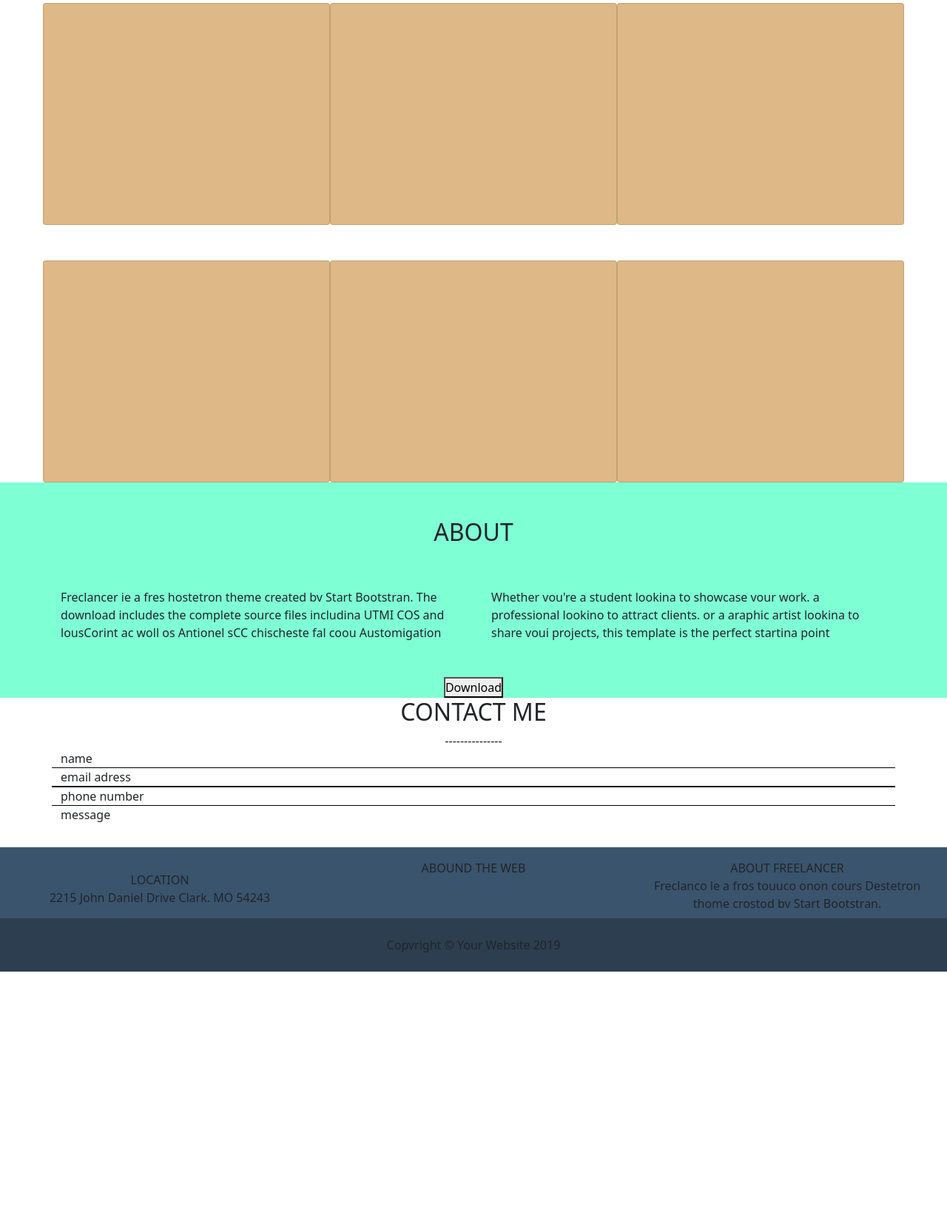
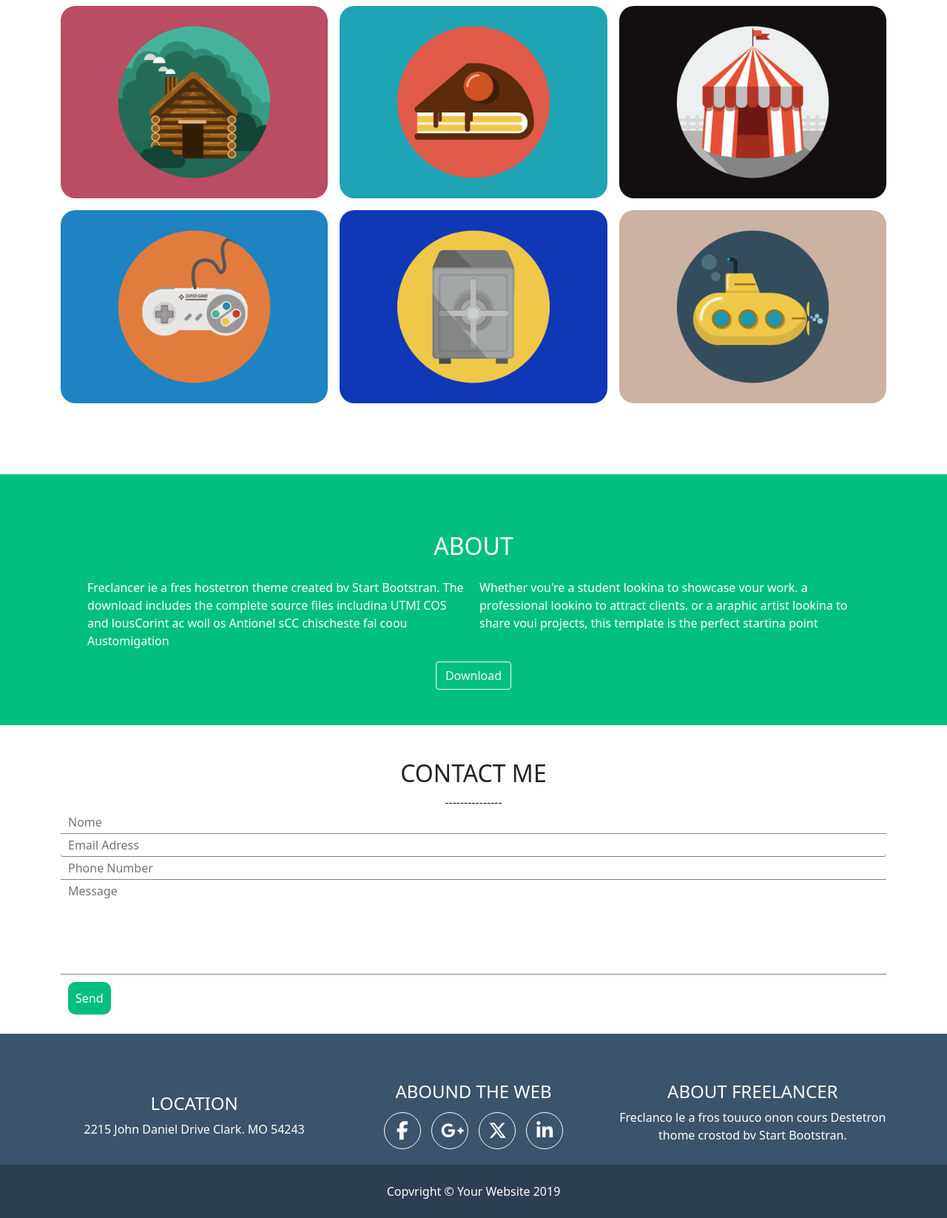
Before and after one commit to tomasdarienko/html-css-bootstrap-freelancer, a plain HTML site: page index.html in a window 1280 px wide. Shown: the part 714-2360 px from the top of the page at 74% size. Before the commit the page ends 2027 px from the top, so only its background shows below. Drawn offline with nearby package versions, Linux system fonts and the light colour scheme.

Commit message:
stilised the page

```diff
--- a/css/style.css
+++ b/css/style.css
@@ -8,15 +8,17 @@
      background-color: rgb(44, 62, 80);
 }
 .jumbo{
-     height: 500px;
-     background-color: aquamarine;
+     background-color: rgb(0, 191, 127);
+}
+.card img{
+ border-radius: 20px;
+ border: 0px solid white;
 }
 .card{
-     height: 300px;
-     background-color: burlywood;
+     border: none;
 }
 .bg-acqua{
-     background-color: aquamarine;
+     background-color: rgb(0, 191, 127);
 }
 .border-t-b{
      border-top:1px solid black;
@@ -28,3 +30,45 @@
 .bg-bluscuro{
      background-color: rgb(44, 62, 80);
 }
+ul{
+     list-style: none;
+}
+ul li{
+     padding: 3px 5px;
+}
+#user-img{
+     max-width:250px ;
+     margin: 20px;
+}
+.col-12 h2{
+     margin-top: 30px;
+}
+
+.my-input{
+width: 100%;
+background-color: #fff;
+border: none;
+border-bottom: 1px solid grey;
+padding: 3px 10px;}
+
+.message{
+     padding-bottom: 100px;
+}
+.invia{
+     padding: 10px;
+     background-color: rgb(0, 191, 127);
+     color: #fff;
+     border: none;
+     border-radius: 10px;
+     margin: 10px;
+}
+
+.social i{
+     border: 1px solid white;
+     border-radius: 50%;
+     font-size: 25px;
+     padding: 12px;
+     margin: 5px;
+     width: 50px;
+     height: 50px;
+}
--- a/index.html
+++ b/index.html
@@ -7,26 +7,27 @@
      <link href="https://cdn.jsdelivr.net/npm/bootstrap@5.0.2/dist/css/bootstrap.min.css" rel="stylesheet"
           integrity="sha384-EVSTQN3/azprG1Anm3QDgpJLIm9Nao0Yz1ztcQTwFspd3yD65VohhpuuCOmLASjC" crossorigin="anonymous">
      <link rel="stylesheet" href="./css/style.css">
+     <script src="https://kit.fontawesome.com/2d1645b189.js" crossorigin="anonymous"></script>
      <title>Document</title>
 </head>
 
 <body>
      <div class="container-fluid">
-          <div class="row row-cols-2 header">
-               <div class="col">
+          <div class="row row-cols-2 header text-white">
+               <div class="col d-flex justify-content-center align-items-center">
                     <h2>START BOOTSTRAP</h2>
                </div>
-               <div class="col ">
-                    <ul>
+               <div class="col d-flex justify-content-center align-items-center">
+                    <ul class="d-flex">
                          <li>portfolio</li>
                          <li>about</li>
                          <li>contact</li>
                     </ul>
                </div>
           </div>
-          <div class="row jumbo">
-               <div class="col-12 text-center">
-
+          <div class="row jumbo p-5">
+               <div class="col-12 text-center text-white">
+                    <img id="user-img" src="./img/avatar.svg" alt="">
                     <h1>SATRT BOOTSTRAP</h1>
                     <div> -----------------</div>
                     <div>GRAPHIC ARTIST - WEB DESIGNER - ILLUSTRATOR</div>
@@ -34,35 +35,47 @@
                </div>
           </div>
      </div>
-     <div class="container">
-          <div class="row g-5 ">
+     <div class="container pb-5">
+          <div class="row g-3">
                <div class="col-12 text-center">
                     <h2>PORTFOLIO</h2>
                     <div>-------------</div>
                </div>
-               <div class="col-sm-12 col-md-6 col-lg-4 card">
-
+               <div class="col-12 col-md-6 col-lg-4 ">
+                    <div class="card">
+                         <img src="./img/cabin.png" alt="">
                     </div>
-               <div class="col-sm-12 col-md-6 col-lg-4 card">
-
                </div>
-               <div class="col-sm-12 col-md-6 col-lg-4 card">
-
+               <div class="col-12 col-md-6 col-lg-4 ">
+                    <div class="card">
+                         <img src="./img/cake.png" alt="">
                     </div>
-               <div class="col-sm-12 col-md-6 col-lg-4 card">
-
                </div>
-               <div class="col-sm-12 col-md-6 col-lg-4 card">
-
+               <div class="col-12 col-md-6 col-lg-4 ">
+                    <div class="card">
+                         <img src="./img/circus.png" alt="">
                     </div>
-               <div class="col-sm-12 col-md-6 col-lg-4 card">
-
+               </div>
+               <div class="col-12 col-md-6 col-lg-4 ">
+                    <div class="card">
+                         <img src="./img/game.png" alt="">
+                    </div>
+               </div>
+               <div class="col-12 col-md-6 col-lg-4 ">
+                    <div class="card">
+                         <img src="./img/safe.png" alt="">
+                    </div>
+               </div>
+               <div class="col-12 col-md-6 col-lg-4 ">
+                    <div class="card">
+                         <img src="./img/submarine.png" alt="">
+                    </div>
                </div>
           </div>
      </div>
      <div class="bg-acqua mt-5">
-          <div class="container bg-acqua mt-5">
-               <div class="row g-5">
+          <div class="container p-5 text-white">
+               <div class="row g-3 ">
                     <div class="col-12 text-center">
                          <h2>ABOUT</h2>
                     </div>
@@ -82,57 +95,68 @@
                          araphic artist lookina to share voui projects, this template is the perfect startina point
                     </div>
                     <div class="col-12 text-center">
-                         <button>Download</button>
+                         <button type="button" class="btn btn-outline-light">Download</button>
                     </div>
                </div>
           </div>
      </div>
-     <div class="container">
+     <div class="container py-3">
           <div class="row">
                <div class="col-12 text-center">
                     <h2>CONTACT ME</h2>
                     <div>---------------</div>
                </div>
                <div class="col-12">
-                    <div>name</div>
+                    <form action="#" method="GET">
+                         <input type="text" id="name" name="name" placeholder="Nome" class="my-input" required>
+                         <input type="email" id="email" name="email" placeholder="Email Adress"
+                              class="form-control my-input" required>
+                         <input type="tel" id="tel" name="tel" placeholder="Phone Number" class="my-input" required>
+                         <input type="text" id="Message" name="Message" placeholder="Message" class="my-input message"
+                              required>
+                         <input type="submit" class="invia" value="Send">
+                    </form>
                </div>
-               <div class="col-12 border-t-b">
-                    <div>email adress</div>
-               </div>
-               <div class="col-12 border-t-b">
-                    <div>phone number</div>
-               </div>
-               <div class="col-12">
-                    <div>message</div>
-               </div>
+
 
 
           </div>
      </div>
-     <div class="container-fluid bg-bluchiaro mt-5">
+     <div class="bg-bluchiaro py-3">
+          <div class="container bg-bluchiaro mt-5 text-white">
                <div class="row text-center g-3">
                     <div class="col-sm-12 col-md-4 p-3">
-                    <span>LOCATION <br>
-                         2215 John Daniel Drive Clark.
+                         <h4>LOCATION</h4>
+                             <span>2215 John Daniel Drive Clark.
                               MO 54243</span>
                     </div>
                     <div class="col-sm-12 col-md-4">
-                    <span>ABOUND THE WEB</span>
+                         <h4>ABOUND THE WEB</h4>
+                         <div class="social">
+                              <i class="fa-brands fa-facebook-f"></i>
+                              <i class="fa-brands fa-google-plus-g"></i>
+                              <i class="fa-brands fa-x-twitter"></i>
+                              <i class="fa-brands fa-linkedin-in"></i>
+                         </div>
+
                     </div>
                     <div class="col-sm-12 col-md-4">
-                    <span>ABOUT FREELANCER <br>
-                         Freclanco le a fros touuco onon cours Destetron thome crostod
+                         <h4>ABOUT FREELANCER </h4>
+                              <span>Freclanco le a fros touuco onon cours Destetron thome crostod
                               bv Start Bootstran.</span>
                     </div>
                </div>
           </div>
-     <div class="container-fluid bg-bluscuro">
+     </div>
+     <div class="bg-bluscuro">
+          <div class="container text-white">
                <div class="row text-center">
                     <div class="col-12 p-4">
                          <div>Copvright © Your Website 2019</div>
                     </div>
                </div>
           </div>
+     </div>
 </body>
 
 </html>
```
Lines whose indentation alone changed are shown as unchanged.
